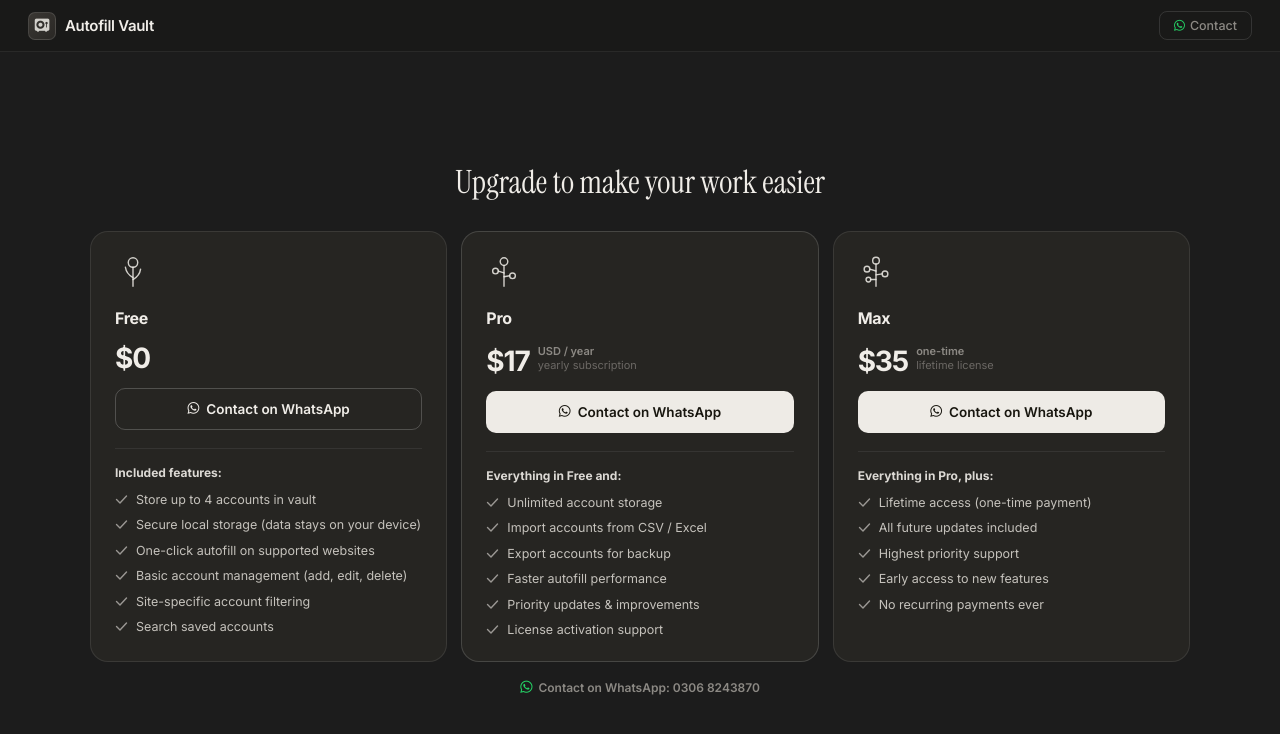
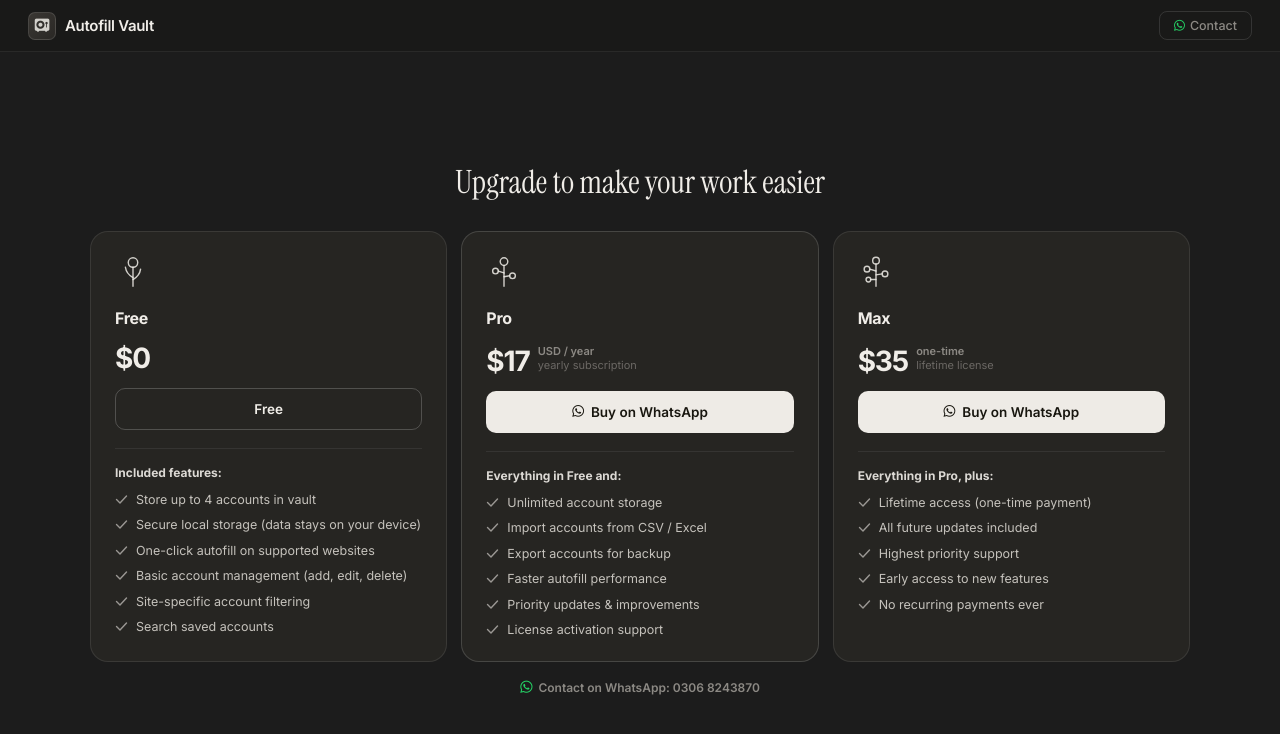
Before and after one commit to mudasir111999/Privacy, a plain HTML site: page contact.html in a window 1280 px wide. Drawn offline with Linux system fonts and the light colour scheme.

Commit message:
Update contact.html

```diff
--- a/contact.html
+++ b/contact.html
@@ -323,9 +323,8 @@
           <div class="price-main"><span class="price-amount">$0</span></div>
         </div>
         <a class="card-btn btn-outline"
-           href="https://wa.me/923068243870?text=Hi%2C%20I%20want%20to%20use%20Autofill%20Vault%20Free"
-           target="_blank">
-          <i class="fa-brands fa-whatsapp"></i> Contact on WhatsApp
+
+          <i class=""></i> Free
         </a>
       </div>
       <div class="card-divider"></div>
@@ -367,7 +366,7 @@
         <a class="card-btn btn-solid"
            href="https://wa.me/923068243870?text=Hi%2C%20I%20want%20to%20buy%20Autofill%20Vault%20Pro"
            target="_blank">
-          <i class="fa-brands fa-whatsapp"></i> Contact on WhatsApp
+          <i class="fa-brands fa-whatsapp"></i> Buy on WhatsApp
         </a>
       </div>
       <div class="card-divider"></div>
@@ -411,7 +410,7 @@
         <a class="card-btn btn-solid"
            href="https://wa.me/923068243870?text=Hi%2C%20I%20want%20to%20buy%20Autofill%20Vault%20Max"
            target="_blank">
-          <i class="fa-brands fa-whatsapp"></i> Contact on WhatsApp
+          <i class="fa-brands fa-whatsapp"></i> Buy on WhatsApp
         </a>
       </div>
       <div class="card-divider"></div>
```
